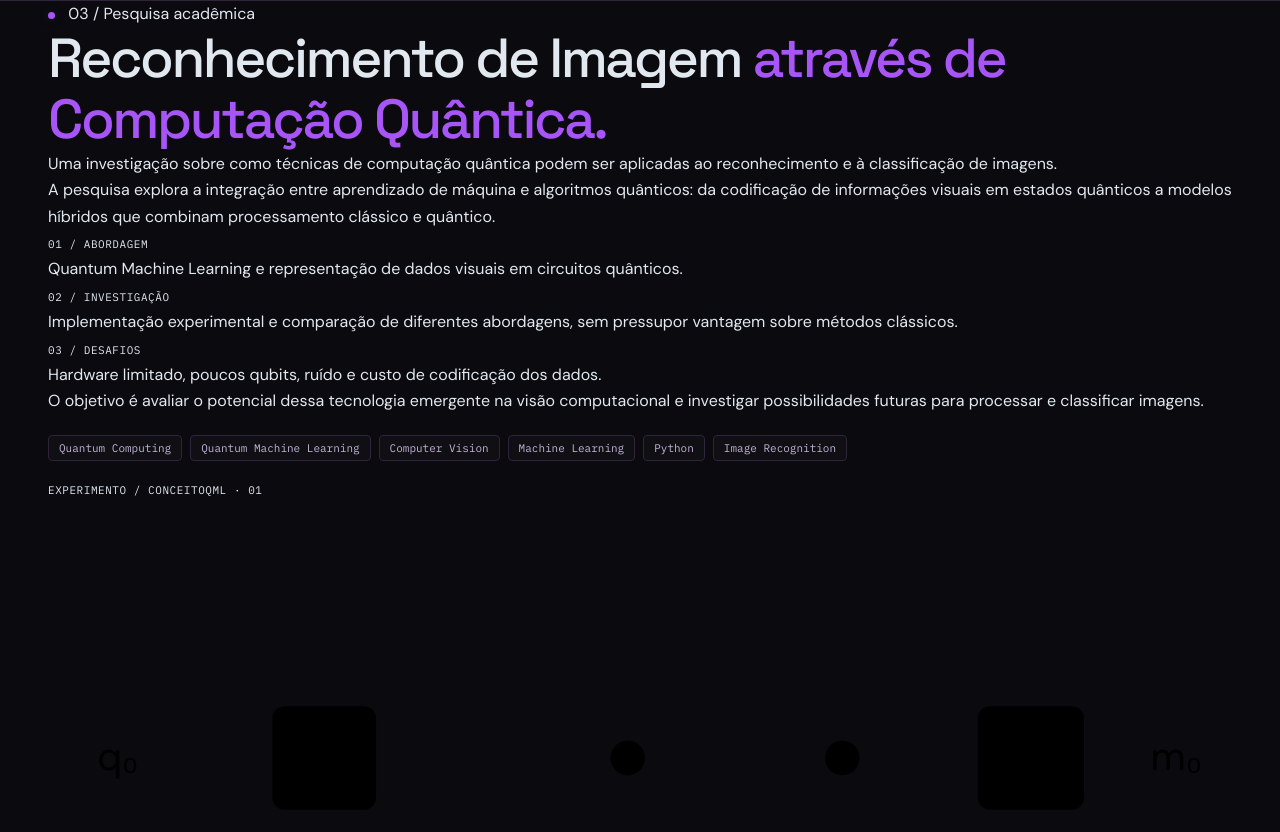
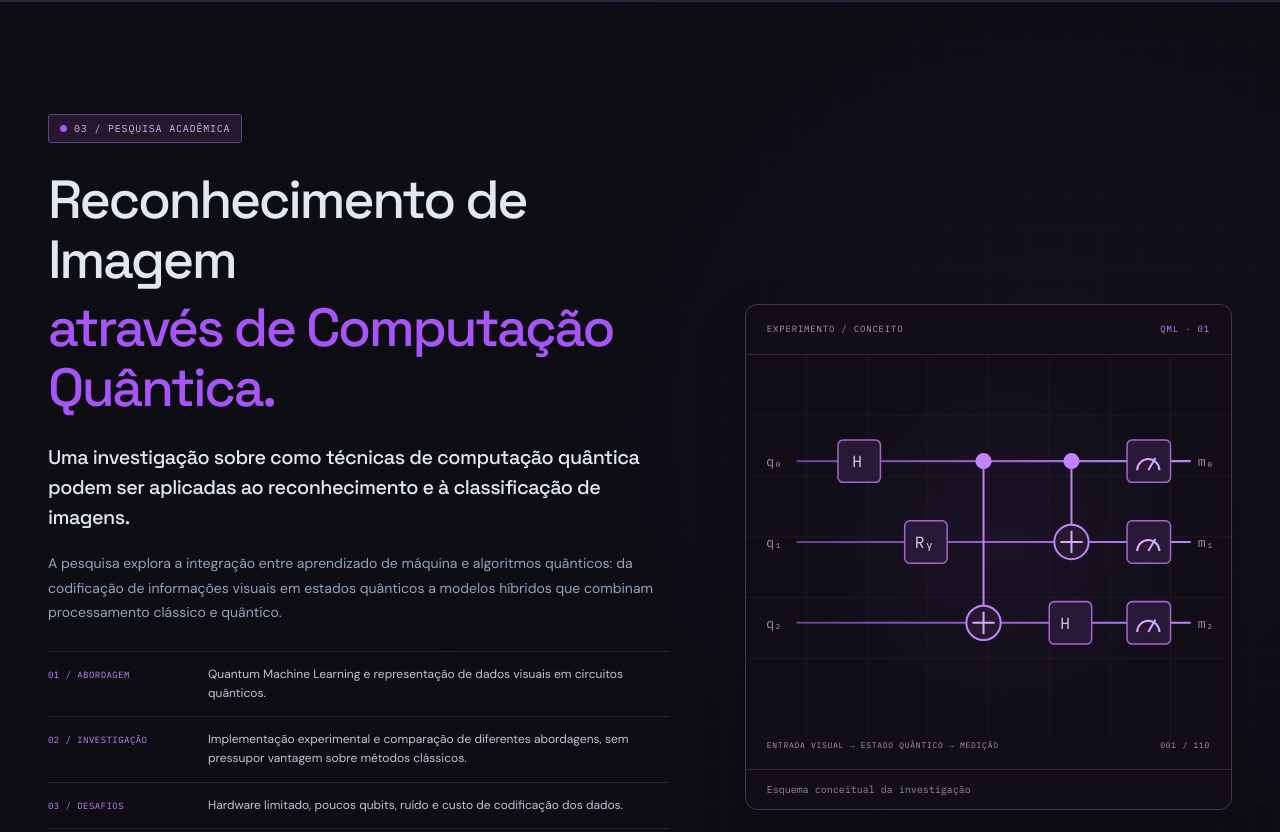
Before and after one commit to GuiOlialves/potfolio, a plain HTML site: page index.html in a window 1280 px wide. Shown: the part 2492-3324 px from the top of the page. Drawn offline with Linux system fonts and the light colour scheme.

Commit message:
Style quantum research section

```diff
--- a/portfolio/sections.css
+++ b/portfolio/sections.css
@@ -329,6 +329,160 @@
   pointer-events:none;
   z-index:-1
 }
+/* Pesquisa: composition and circuit visualization */
+.research-section {
+  position:relative;
+  overflow:hidden;
+  border-block:1px solid var(--border);
+  background:radial-gradient(circle at 82% 38%,#a855f70d,transparent 36%),#0e0d14;
+}
+.research-section::before {
+  content:"";
+  position:absolute;
+  inset:0;
+  background-image:linear-gradient(#b38ad008 1px,transparent 1px),linear-gradient(90deg,#b38ad008 1px,transparent 1px);
+  background-size:38px 38px;
+  mask-image:linear-gradient(90deg,transparent 30%,#000 100%);
+  pointer-events:none;
+}
+.research-layout {
+  position:relative;
+  display:grid;
+  grid-template-columns:minmax(0,1.12fr) minmax(0,.88fr);
+  align-items:center;
+  gap:clamp(40px,6vw,90px);
+  padding-block:112px;
+}
+.research-copy,.research-visual {min-width:0}
+.research-badge {
+  display:inline-flex;
+  align-items:center;
+  border:1px solid #63407f;
+  border-radius:3px;
+  padding:7px 11px;
+  color:#d5b3f4;
+  background:#24182e;
+  font:10px var(--mono);
+  letter-spacing:.08em;
+  text-transform:uppercase;
+}
+.research-badge .status-dot {margin-right:7px}
+.research-copy h2 {
+  font-size:clamp(38px,4.2vw,60px);
+  margin:27px 0 25px;
+  max-width:660px;
+}
+.research-copy h2 em {display:block;margin-top:7px}
+.research-lead {
+  max-width:640px;
+  color:var(--text);
+  font:500 clamp(17px,1.55vw,21px)/1.5 var(--display);
+  letter-spacing:-.025em;
+}
+.research-text,.research-goal {
+  max-width:630px;
+  color:var(--muted);
+  font-size:14px;
+  line-height:1.75;
+}
+.research-text {margin-top:19px}
+.research-topics {
+  display:grid;
+  gap:0;
+  margin-block:26px 20px;
+  border-top:1px solid var(--border);
+}
+.research-topics>div {
+  display:grid;
+  grid-template-columns:140px 1fr;
+  align-items:baseline;
+  gap:20px;
+  border-bottom:1px solid var(--border);
+  padding-block:13px;
+}
+.research-topics .mono {color:#c084fc;font-size:9px}
+.research-topics p {font-size:12px;color:#bec5d1;line-height:1.6}
+.research-goal {font-size:13px}
+.research-tags {margin-top:26px;max-width:620px}
+.research-tags li {
+  border-color:#49345a;
+  background:#211729;
+  color:#d8c3e9;
+  transition:opacity .4s,transform .4s,border-color var(--speed),color var(--speed);
+}
+.research-tags.pending li {opacity:0;transform:translateY(9px)}
+.research-tags li:nth-child(2){transition-delay:.05s}
+.research-tags li:nth-child(3){transition-delay:.1s}
+.research-tags li:nth-child(4){transition-delay:.15s}
+.research-tags li:nth-child(5){transition-delay:.2s}
+.research-tags li:nth-child(6){transition-delay:.25s}
+.research-copy>.reveal:nth-child(2){transition-delay:.07s}
+.research-copy>.reveal:nth-child(3){transition-delay:.14s}
+.research-copy>.reveal:nth-child(4){transition-delay:.2s}
+.research-copy>.reveal:nth-child(5){transition-delay:.25s}
+.research-copy>.reveal:nth-child(6){transition-delay:.3s}
+.research-copy>.reveal:nth-child(7){transition-delay:.35s}
+.research-visual {
+  border:1px solid #463158;
+  border-radius:var(--radius);
+  background:#110e18;
+  box-shadow:var(--shadow);
+  overflow:hidden;
+  transition-delay:.15s;
+}
+.research-visual-head,.research-visual-foot {
+  display:flex;
+  justify-content:space-between;
+  gap:15px;
+  color:#ab95bc;
+  font-size:9px;
+  letter-spacing:.09em;
+}
+.research-visual-head {padding:17px 21px;border-bottom:1px solid #35243f}
+.research-visual-head span:last-child {color:#c084fc}
+.quantum-circuit {
+  display:block;
+  width:100%;
+  height:auto;
+  background:radial-gradient(circle at 54% 49%,#a855f710,transparent 57%);
+}
+.circuit-grid path {stroke:#b38ad011;stroke-width:1;fill:none}
+.circuit-rails path {
+  stroke:url(#research-line);
+  stroke-width:2;
+  fill:none;
+  stroke-dasharray:420;
+  stroke-dashoffset:0;
+  transition:stroke-dashoffset 1.2s ease .3s;
+}
+.research-visual.pending .circuit-rails path {stroke-dashoffset:420}
+.circuit-connect path {stroke:#be82ed;stroke-width:2;fill:none}
+.circuit-label {fill:#a78bb9;font:13px var(--mono)}
+.circuit-gates rect,.circuit-measure rect {stroke:#a266cb;stroke-width:1.5;fill:#281a36}
+.circuit-gates text {fill:#e1c5f5;font:16px var(--mono)}
+.circuit-nodes circle {stroke:#c084fc;stroke-width:2;fill:#25182f}
+.circuit-nodes circle:first-child,.circuit-nodes circle:nth-of-type(3){fill:#c084fc}
+.circuit-nodes path,.circuit-measure path {stroke:#d9a8ff;stroke-width:2;fill:none}
+.research-visual-foot {padding:0 21px 17px;font-size:8px}
+.research-visual-note {border-top:1px solid #35243f;padding:13px 21px;color:#9587a0;font:10px var(--mono)}
+@media(max-width:1050px) {
+  .research-layout {gap:36px;padding-block:86px}
+  .research-topics>div {grid-template-columns:115px 1fr;gap:15px}
+}
+@media(max-width:760px) {
+  .research-layout {grid-template-columns:1fr;gap:36px;padding-block:72px}
+  .research-copy h2 {font-size:clamp(37px,8.2vw,56px)}
+  .research-visual {width:100%;max-width:520px;margin-inline:auto}
+}
+@media(max-width:480px) {
+  .research-copy h2 {font-size:clamp(34px,9vw,43px)}
+  .research-topics>div {grid-template-columns:1fr;gap:5px}
+  .research-visual-head,.research-visual-foot {font-size:8px}
+}
+@media(prefers-reduced-motion:reduce) {
+  .research-tags.pending li {opacity:1;transform:none}
+  .research-visual.pending .circuit-rails path {stroke-dashoffset:0}
+}
 @media(max-width:1050px) {
   .about-grid {
     gap:45px
```
